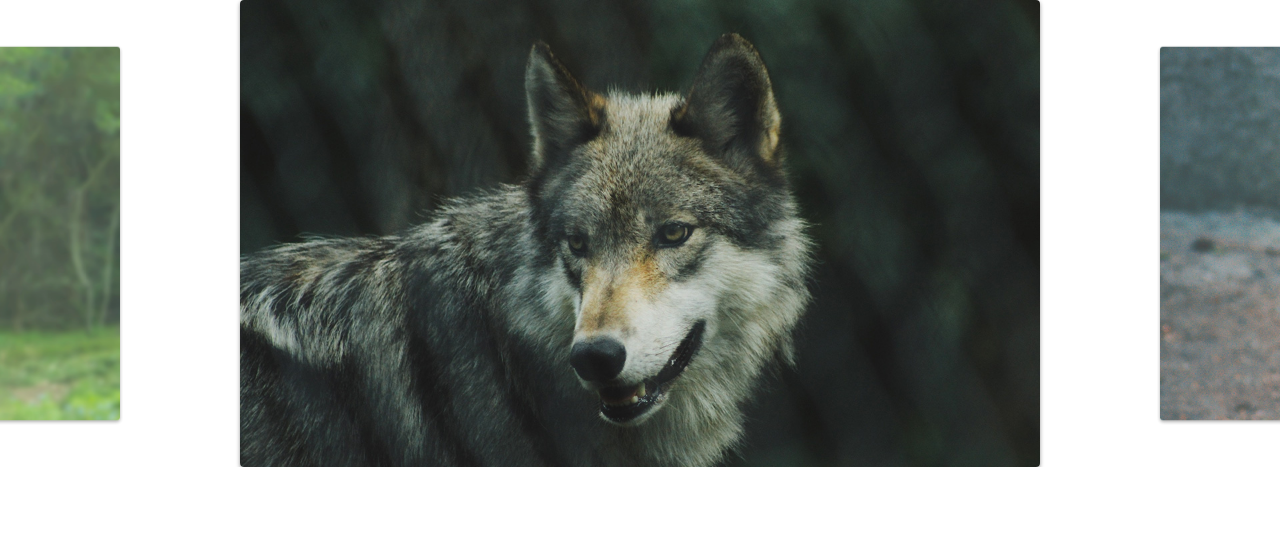
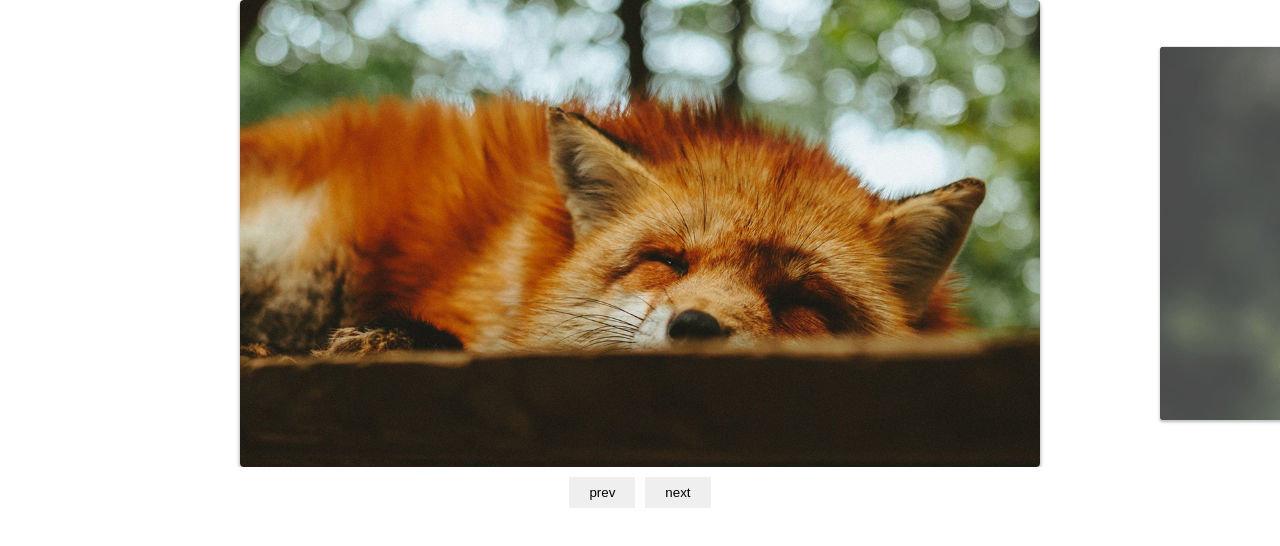
Before and after one commit to lanzuca/projeto-slide-do-curso-de-JavaScript, a plain HTML site: page index.html in a window 1280 px wide. Drawn offline with Linux system fonts and the light colour scheme.

Commit message:
navegacao

```diff
--- a/css/style.css
+++ b/css/style.css
@@ -39,3 +39,14 @@
   opacity: 1;
   transform: scale(1);
 }
+
+.alinhamento {
+  display: flex;
+  gap: 10px;
+  justify-content: center;
+  margin-top: 10px;
+}
+
+button {
+  padding: 8px 20px;
+}
--- a/index.html
+++ b/index.html
@@ -17,7 +17,10 @@
     <li><img src="img/foto6.jpg" alt=""></li>
   </ul>
 </div>
-
+<div class="alinhamento">
+  <button class="prev">prev</button>
+  <button class="next">next</button>
+</div>
   <script type="module" src="/js/script.js"></script>
 </body>
 </html>
--- a/js/script.js
+++ b/js/script.js
@@ -1,6 +1,5 @@
-import Slide from "./slide.js";
+import { SlideNav } from "./slide.js";
 
-const slide = new Slide(".slide", ".slide-wrapper");
+const slide = new SlideNav(".slide", ".slide-wrapper");
 slide.init();
-
-slide.changeSlide(3);
+slide.addArrow(".prev", ".next");
--- a/js/slide.js
+++ b/js/slide.js
@@ -1,6 +1,6 @@
 import debounce from "./debounce.js";
 
-export default class Slide {
+export class Slide {
   constructor(slide, wrapper) {
     this.slide = document.querySelector(slide);
     this.wrapper = document.querySelector(wrapper);
@@ -131,6 +131,9 @@
     this.onMove = this.onMove.bind(this);
     this.onEnd = this.onEnd.bind(this);
 
+    this.activePrevSlide = this.activePrevSlide.bind(this);
+    this.activeNextSlide = this.activeNextSlide.bind(this);
+
     this.onResize = debounce(this.onResize.bind(this), 200);
   }
   init() {
@@ -139,6 +142,20 @@
     this.addSlideEvents();
     this.slidesConfig();
     this.addResizeEvent();
+    this.changeSlide(0);
     return this;
   }
 }
+
+export class SlideNav extends Slide {
+  addArrow(prev, next) {
+    this.prevElement = document.querySelector(prev);
+    this.nextElement = document.querySelector(next);
+    this.addArrowEvent();
+  }
+
+  addArrowEvent() {
+    this.prevElement.addEventListener("click", this.activePrevSlide);
+    this.nextElement.addEventListener("click", this.activeNextSlide);
+  }
+}
```
